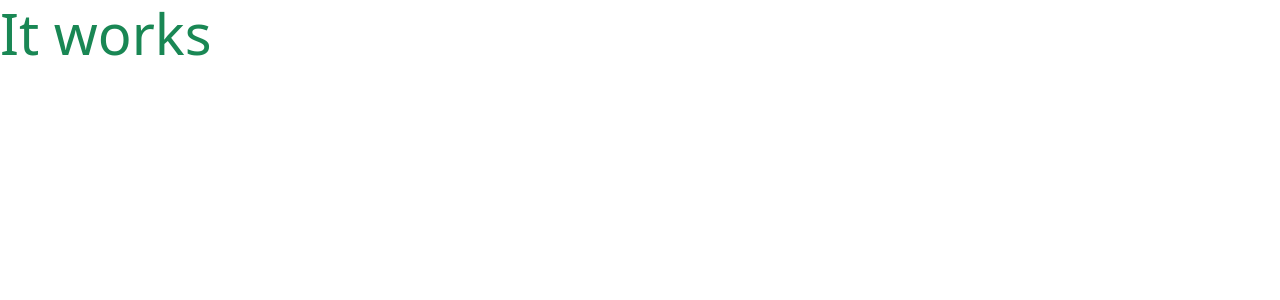
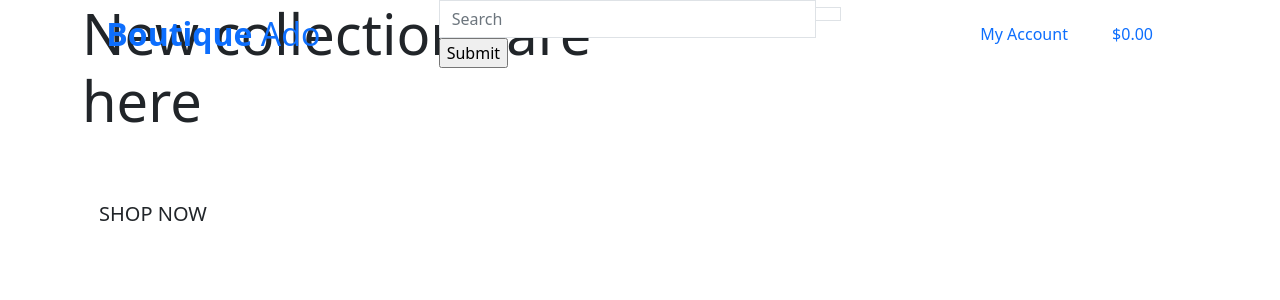
Before and after one commit to hervembarga/boutique-ado, a Django app: page / in a window 1280 px wide. Shown: the top 300 px of the page. Run offline with Django 3.2, Linux system fonts and the light colour scheme.

Commit message:
Added main page header

```diff
--- a/home/templates/home/index.html
+++ b/home/templates/home/index.html
@@ -1,6 +1,32 @@
 {% extends "base.html" %}
 {% load static %}
 
+{% block page_header %}
+<div class="container header-container">
+    <div class="row">
+        <div class="col"></div>
+    </div>
+</div>
+
+{% endblock %}
+
 {% block content %}
-    <h1 class="display-4 text-success">It works</h1>
+
+    <div class="container h-100">
+        <div class="row h-100">
+            <div class="col-7 col-md-6 my-auto">
+                <h1 class="display-4 logo-font text-black">
+                    New collections are here
+                </h1>
+                <div class="my-5">
+                    <h4>
+                        <a href="" class="shop-now-button btn btn-lg rounded-0 text-uppercase py-3">
+                            Shop Now
+                        </a>
+                    </h4>
+                </div>
+            </div>
+        </div>
+    </div>
+
 {% endblock %}
--- a/templates/base.html
+++ b/templates/base.html
@@ -28,7 +28,70 @@
     <title>Boutique ADO {% block extra_title %} {% endblock %}</title>
   </head>
   <body>
-    <header class="container-fluid fixed-top"></header>
+    <header class="container-fluid fixed-top">
+        <div class="row">
+            <div class="col-12 col-lg-4 my-auto py-1 py-lg-0 text-center text-lg-left">
+                <a href="{% url 'home' %}" class="nav-link main-logo-link">
+                    <h2 class="logo-font text-black my-0">
+                        <strong>Boutique</strong> Ado
+                    </h2>
+                </a>
+            </div>
+            <div class="col-12 col-lg-4 my-auto py-1 py-lg-0">
+                <form method="GET" action="">
+                    <div class="input-group w-100">
+                        <input class="form-control border border-black rounded-0" type="text" name="q" placeholder="Search">
+                        <div class="input-group-append">
+                            <button class="form-control btn btn-black border border-black rounded-0" type="submit">
+                                <span class="icon">
+                                    <i class="fas fa-search"></i>
+                                </span>
+                            </button>
+                        </div>
+                    </div>
+                    <input type="submit" value="Submit">
+                </form>
+            </div>
+            <div class="col-12 col-lg-4 my-auto py-1 py-lg-0">
+                <ul class="list-inline list-unstyled text-center text-lg-right my-0">
+                    <li class="list-inline-item dropdown">
+                        <a class="text-black nav-link" href="#" id="user-options" data-toggle="dropdown" aria-haspopup="true" aria-expanded="false">
+                            <div class="text-center">
+                                <div><i class="fas fa-user fa-lg"></i></div>
+                                <p class="my-0">My Account</p>
+                            </div>
+                        </a>
+                        <div class="dropdown-menu border-0" aria-labelledby="user-options">
+                            {% if request.user.is_authenticated %}
+                                {% if request.user.is_superuser %}
+                                    <a href="" class="dropdown-item">Product Management</a>
+                                {% endif %}
+                                <a href="" class="dropdown-item">My Profile</a>
+                                <a href="{% url 'account_logout' %}" class="dropdown-item">Logout</a>
+                            {% else %}
+                                <a href="{% url 'account_signup' %}" class="dropdown-item">Register</a>
+                                <a href="{% url 'account_login' %}" class="dropdown-item">Login</a>
+                            {% endif %}
+                        </div>
+                    </li>
+                    <li class="list-inline-item">
+                        <a href="" class="{% if grand_total %}text-info font-weight-bold {% else %}text-black{% endif %} nav-link">
+                            <div class="text-center">
+                                <div><i class="fas fa-shopping-bag fa-lg"></i></div>
+                                <p class="my-0">
+                                    {% if grand_total %}
+                                        ${{ grand_total|floatformat:2 }}
+                                    {% else %}
+                                        $0.00
+                                    {% endif %}
+                                </p>
+                            </div>
+                        </a>
+                    </li>
+                </ul>
+            </div>
+        </div>
+    </header>
     {% if message %}
         <div class="message-container"></div>
     {% endif %}
@@ -43,11 +106,5 @@
     {% endblock %}
 
 
-
-
-
-
-
-
   </body>
 </html>
```
